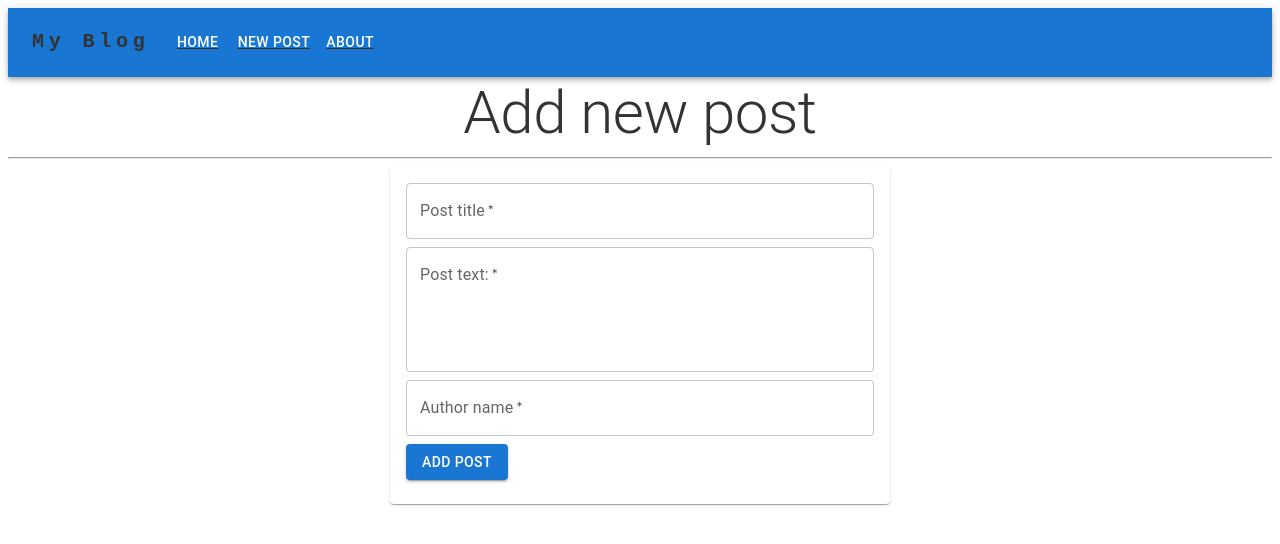
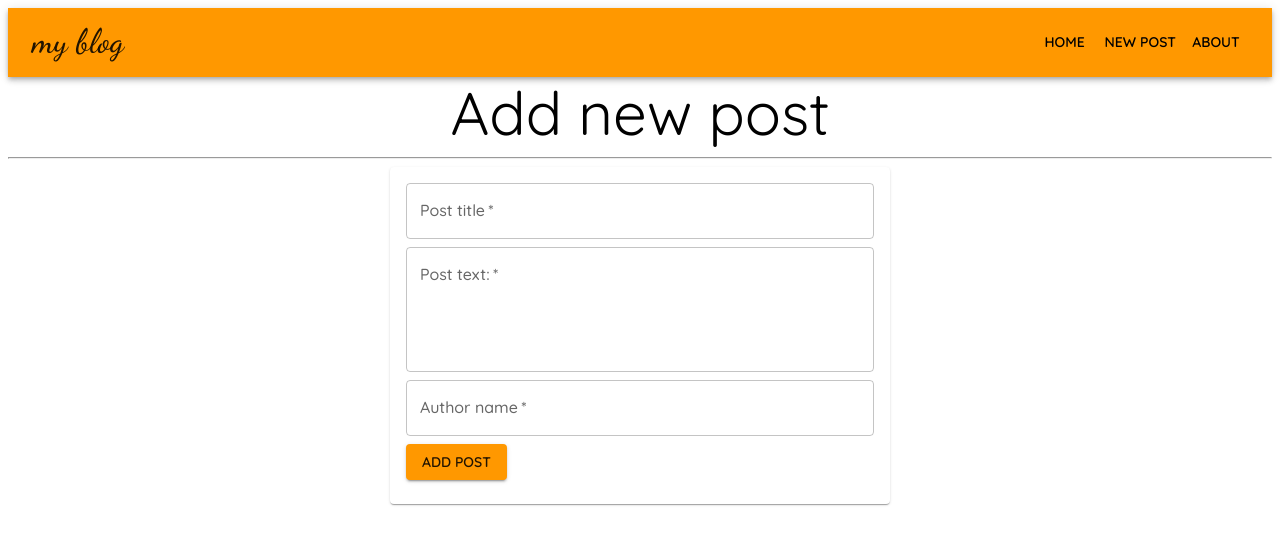
Before and after one commit to Volodymyr-Branets/micro_blog_app, a React (Create React App) app: page /new in a window 1280 px wide. Shown: the top 544 px of the page. Built offline with nearby package versions, Linux system fonts and the light colour scheme.

Commit message:
Add Mui theme, add some mui styles to navbar, add swipeble drawer

```diff
--- a/src/App.js
+++ b/src/App.js
@@ -5,10 +5,37 @@ import Navbar from "./components/Navbar";
 import { Routes, Route } from "react-router-dom";
 import NewPost from "./components/NewPost";
 import PostDetails from "./components/PostDetails";
+import { ThemeProvider, createTheme } from "@mui/material";
+import { blueGrey, orange } from "@mui/material/colors";
+
+const theme = createTheme({
+  palette: {
+    primary: orange,
+    secondary: blueGrey,
+  },
+  typography: {
+    fontFamily: "Quicksand",
+    fontWeightLight: 400,
+    fontWeightRegular: 500,
+    fontWeightMedium: 600,
+    fontWeightBold: 700,
+  },
+  components: {
+    MuiDrawer: {
+      styleOverrides: {
+        paper: {
+          backgroundColor: "orange",
+          color: "black",
+        },
+      },
+    },
+  },
+});
 
 function App() {
   return (
     <div className="App">
+      <ThemeProvider theme={theme}>
         <Navbar />
 
         <Routes>
@@ -18,6 +45,7 @@ function App() {
           <Route path="/posts/:id" element={<PostDetails />} />
           <Route path="*" element={<NotFoundPage />} />
         </Routes>
+      </ThemeProvider>
     </div>
   );
 }
--- a/src/components/Home/index.js
+++ b/src/components/Home/index.js
@@ -1,5 +1,6 @@
 import PostsList from "../PostsList";
 import useFetch from "../../hooks/useFetch";
+import { Box, Typography } from "@mui/material";
 
 const Home = () => {
   const {
@@ -10,11 +11,14 @@ const Home = () => {
 
   return (
     <div>
-      <h2>Blog posts</h2>
-      <hr />
-      {error && <div>{error}</div>}
-      {isLoading && <div>Loading...</div>}
-      {posts && <PostsList posts={posts} />}
+      <Typography align="center" component="h2" variant="h4" my={2}>
+        Blog posts
+      </Typography>
+      <Box>
+        {error && <div>{error}</div>}
+        {isLoading && <div>Loading...</div>}
+        {posts && <PostsList posts={posts} />}
+      </Box>
     </div>
   );
 };
--- a/src/components/Navbar/index.js
+++ b/src/components/Navbar/index.js
@@ -3,13 +3,17 @@ import Box from "@mui/material/Box";
 import Toolbar from "@mui/material/Toolbar";
 import IconButton from "@mui/material/IconButton";
 import Typography from "@mui/material/Typography";
-import Menu from "@mui/material/Menu";
 import MenuIcon from "@mui/icons-material/Menu";
-import Container from "@mui/material/Container";
 import Button from "@mui/material/Button";
-import MenuItem from "@mui/material/MenuItem";
 import { useState } from "react";
-import { Link } from "react-router-dom";
+import { useNavigate } from "react-router-dom";
+
+import SwipeableDrawer from "@mui/material/SwipeableDrawer";
+import List from "@mui/material/List";
+import Divider from "@mui/material/Divider";
+import ListItem from "@mui/material/ListItem";
+import ListItemButton from "@mui/material/ListItemButton";
+import ListItemText from "@mui/material/ListItemText";
 
 const pages = [
   { title: "Home", path: "/" },
@@ -18,110 +22,112 @@ const pages = [
 ];
 
 const Navbar = () => {
-  const [anchorElNav, setAnchorElNav] = useState(null);
+  const [openFlag, setOpenFlag] = useState(false);
 
-  const handleOpenNavMenu = (event) => {
-    setAnchorElNav(event.currentTarget);
+  const navigate = useNavigate();
+
+  const handleOpenDrawer = () => {
+    setOpenFlag(true);
   };
 
-  const handleCloseNavMenu = () => {
-    setAnchorElNav(null);
+  const handleCloseDrawer = () => {
+    setOpenFlag(false);
+  };
+
+  const handleNavigate = (path) => {
+    navigate(path);
   };
 
   return (
-    <AppBar position="static">
-      <Container maxWidth="xl">
-        <Toolbar disableGutters>
-          {/* <AdbIcon sx={{ display: { xs: "none", md: "flex" }, mr: 1 }} /> */}
+    <AppBar position="static" component="nav">
+      <Toolbar>
         <Typography
-            variant="h6"
-            noWrap
-            component="a"
-            href="/"
+          variant="h4"
           sx={{
+            flexGrow: 1,
             mr: 2,
             display: { xs: "none", md: "flex" },
-              fontFamily: "monospace",
-              fontWeight: 700,
-              letterSpacing: ".3rem",
-              color: "inherit",
-              textDecoration: "none",
+            fontFamily: "Dancing Script",
+          }}
+          onClick={() => navigate("/")}
+        >
+          my blog
+        </Typography>
+
+        <Box
+          sx={{
+            flexGrow: 1,
+            display: { xs: "flex", md: "none" },
           }}
         >
-            My Blog
-          </Typography>
-
-          <Box sx={{ flexGrow: 1, display: { xs: "flex", md: "none" } }}>
           <IconButton
             size="large"
             aria-label="account of current user"
             aria-controls="menu-appbar"
             aria-haspopup="true"
-              onClick={handleOpenNavMenu}
+            onClick={handleOpenDrawer}
             color="inherit"
           >
             <MenuIcon />
           </IconButton>
-            <Menu
-              id="menu-appbar"
-              anchorEl={anchorElNav}
-              anchorOrigin={{
-                vertical: "bottom",
-                horizontal: "left",
+
+          <SwipeableDrawer
+            anchor="left"
+            open={openFlag}
+            onClose={handleCloseDrawer}
+            onOpen={handleOpenDrawer}
+          >
+            <Box onClick={handleCloseDrawer}>
+              <List>
+                {pages.map((page) => (
+                  <div key={page.title}>
+                    <ListItem>
+                      <ListItemButton>
+                        <ListItemText
+                          primary={page.title}
+                          onClick={() => handleNavigate(page.path)}
+                        />
+                      </ListItemButton>
+                    </ListItem>
+                    <Divider />
+                  </div>
+                ))}
+              </List>
+            </Box>
+          </SwipeableDrawer>
+        </Box>
+
+        <Typography
+          variant="h4"
+          sx={{
+            mr: 2,
+            flexGrow: 1,
+            display: { xs: "flex", md: "none" },
+            fontFamily: "Dancing Script",
           }}
-              keepMounted
-              transformOrigin={{
-                vertical: "top",
-                horizontal: "left",
-              }}
-              open={Boolean(anchorElNav)}
-              onClose={handleCloseNavMenu}
+          onClick={() => navigate("/")}
+        >
+          my blog
+        </Typography>
+        <Box
           sx={{
-                display: { xs: "block", md: "none" },
+            display: { xs: "none", md: "block" },
           }}
         >
           {pages.map((page) => (
-                <Link to={page.path} key={page.title}>
-                  <MenuItem onClick={handleCloseNavMenu}>
-                    <Typography textAlign="center">{page.title}</Typography>
-                  </MenuItem>
-                </Link>
-              ))}
-            </Menu>
-          </Box>
-          {/* <AdbIcon sx={{ display: { xs: "flex", md: "none" }, mr: 1 }} /> */}
-          <Typography
-            variant="h5"
-            noWrap
-            component="a"
-            href=""
+            <Button
+              key={page.title}
+              onClick={() => handleNavigate(page.path)}
               sx={{
-              mr: 2,
-              display: { xs: "flex", md: "none" },
-              flexGrow: 1,
-              fontFamily: "monospace",
-              fontWeight: 700,
-              letterSpacing: ".3rem",
-              color: "inherit",
-              textDecoration: "none",
+                my: 2,
+                color: "black",
               }}
-          >
-            My Blog
-          </Typography>
-          <Box sx={{ flexGrow: 1, display: { xs: "none", md: "flex" } }}>
-            {pages.map((page) => (
-              <Link to={page.path} key={page.title}>
-                <Button
-                  onClick={handleCloseNavMenu}
-                  sx={{ my: 2, color: "white", display: "block" }}
             >
               {page.title}
             </Button>
-              </Link>
           ))}
         </Box>
       </Toolbar>
-      </Container>
     </AppBar>
   );
 };
--- a/src/components/PostsList/index.js
+++ b/src/components/PostsList/index.js
@@ -1,8 +1,6 @@
 import Box from "@mui/material/Box";
 import Card from "@mui/material/Card";
-import CardActions from "@mui/material/CardActions";
 import CardContent from "@mui/material/CardContent";
-import Button from "@mui/material/Button";
 import Typography from "@mui/material/Typography";
 import { Link } from "react-router-dom";
 
@@ -19,7 +17,6 @@ const PostsList = ({ posts }) => {
             <Typography variant="h5" component="div">
               {post.title}
             </Typography>
-            <Typography variant="body2">{post.text}</Typography>
             <Typography
               sx={{ fontSize: 14 }}
               color="text.secondary"
@@ -28,11 +25,6 @@ const PostsList = ({ posts }) => {
               Writed by {post.author}
             </Typography>
           </CardContent>
-          <CardActions>
-            <Button size="small" data-id={post.id}>
-              Delete
-            </Button>
-          </CardActions>
         </Card>
       </Box>
     );
--- a/src/index.css
+++ b/src/index.css
@@ -1,6 +1 @@
-@import url('https://fonts.googleapis.com/css2?family=Quicksand:wght@300;400;500;600;700&display=swap');
-
-* {
-  font-family: "Quicksand";
-  color: #333;
-}
+@import url('https://fonts.googleapis.com/css2?family=Dancing+Script:wght@400;500;600;700&family=Quicksand:wght@300;400;500;600;700&display=swap');
```
Also changed, not shown: api/data.json (+6 -6 lines), public/index.html (+4 -4 lines). Lines whose indentation alone changed are shown as unchanged.
